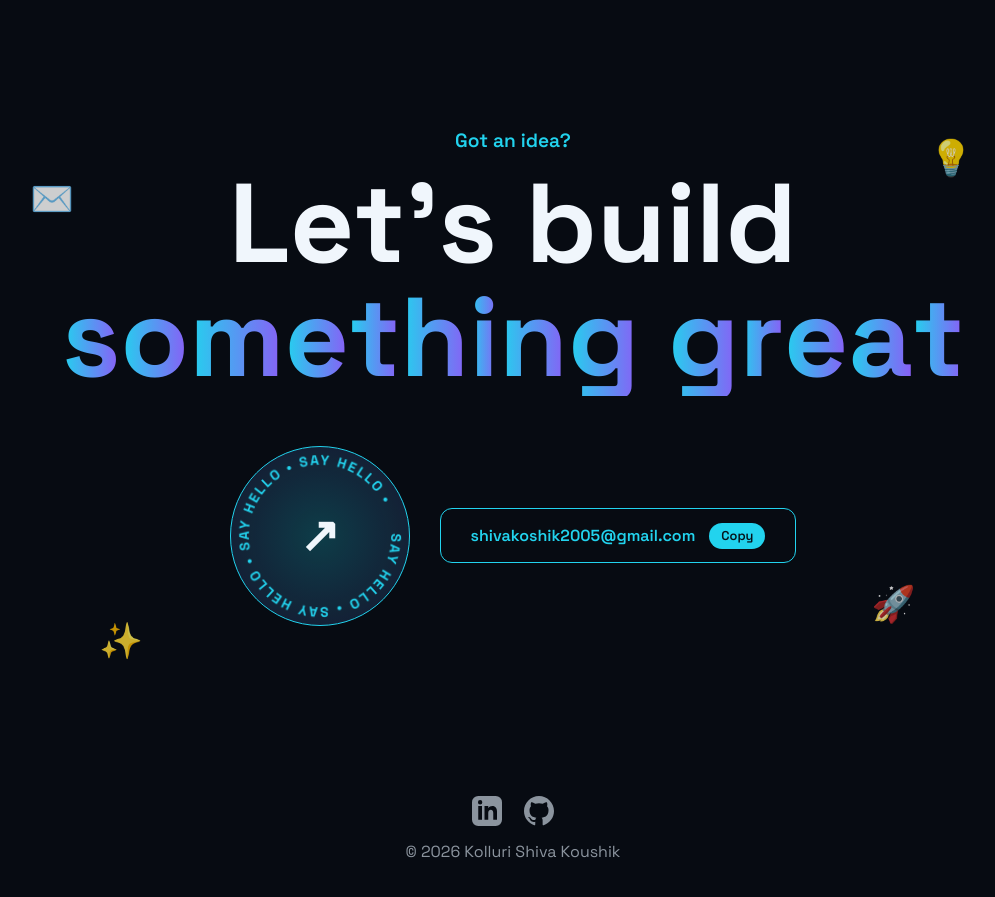
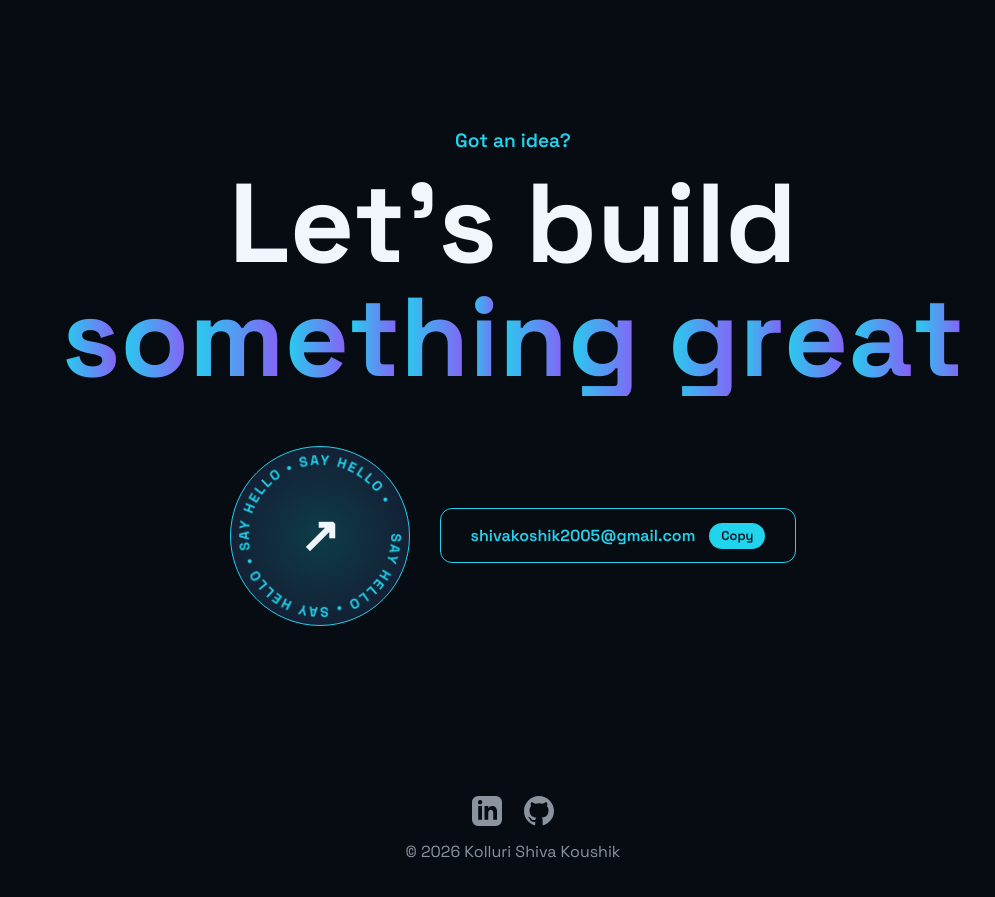
Before and after one commit to shivakoshik2005/portfolio, a plain HTML site: page index.html in a window 1280 px wide. Shown: the part 7020-7917 px from the top of the page, without its empty margins (127-1122 px from the left). Drawn offline with nearby package versions, Linux system fonts and the light colour scheme; animation ran at ten frames a second.

Commit message:
Update index.html

```diff
--- a/index.html
+++ b/index.html
@@ -96,7 +96,7 @@
       </a>
       <button id="copy" class="btn ghost">shivakoshik2005@gmail.com <span>Copy</span></button>
     </div>
-    <i class="float f1">✉️</i><i class="float f2">💡</i><i class="float f3">✨</i><i class="float f4">🚀</i>
+
   </section>
 </main>
 
```
